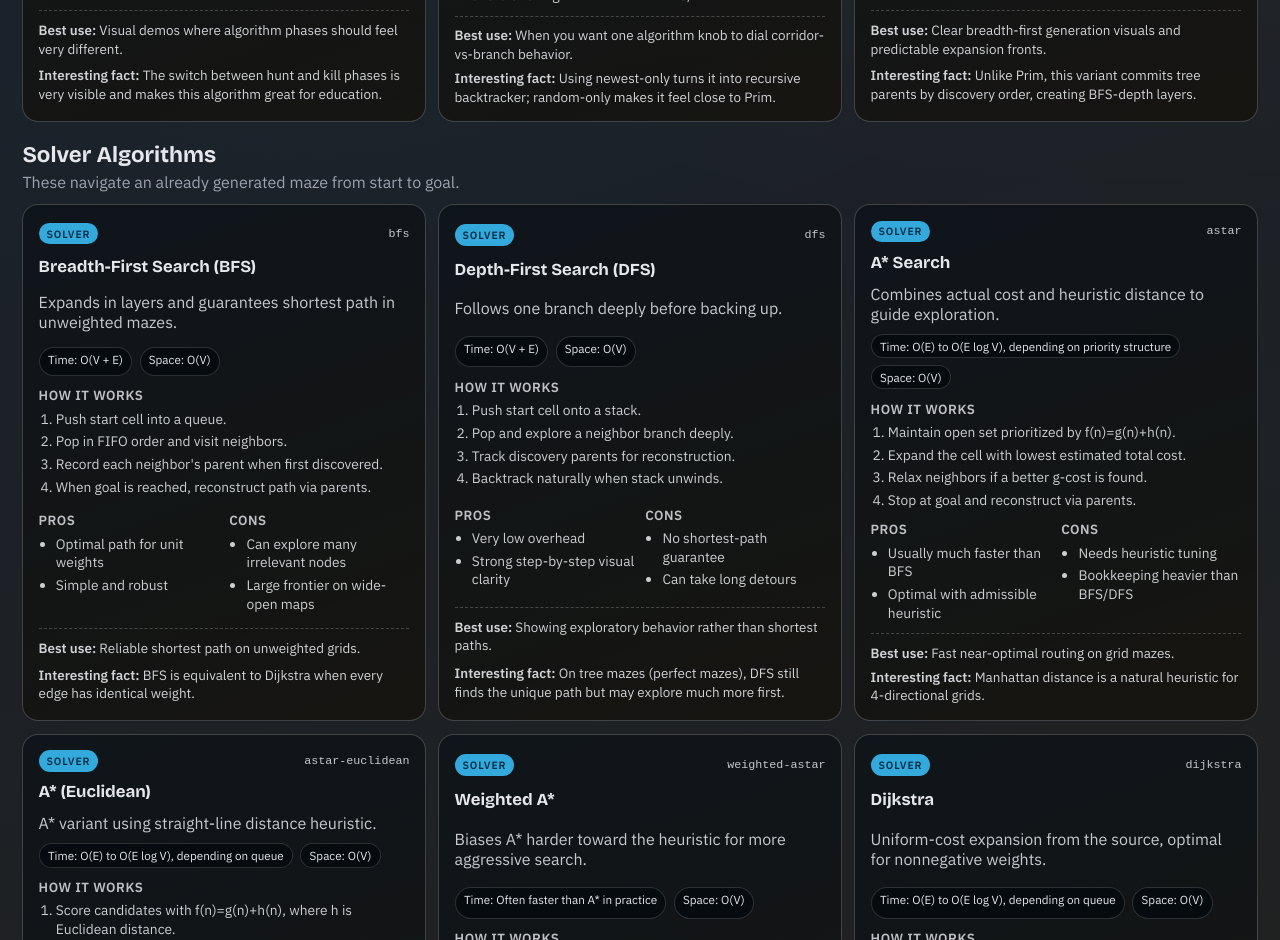
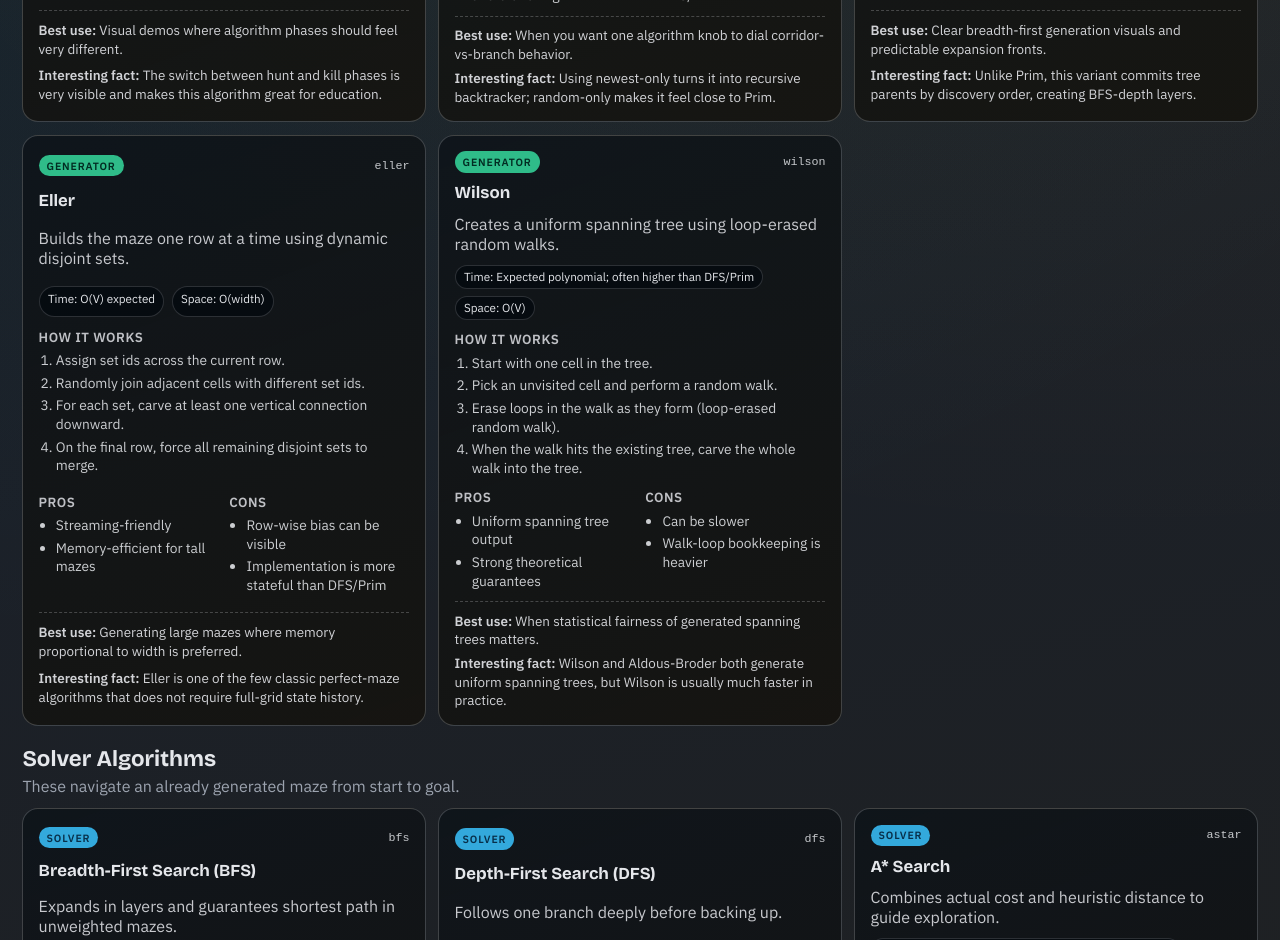
Before and after one commit to Elmar2001/mazer, a Next.js app: page /docs in a window 1280 px wide. Shown: the part 1860-2800 px from the top of the page. Built offline with nearby package versions, Linux system fonts and the light colour scheme.

Commit message:
Document Eller, Wilson, and left-hand wall follower

```diff
--- a/src/ui/docs/algorithmDocs.ts
+++ b/src/ui/docs/algorithmDocs.ts
@@ -186,6 +186,44 @@ export const ALGORITHM_DOCS: AlgorithmDoc[] = [
     bestFor: "Clear breadth-first generation visuals and predictable expansion fronts.",
     interestingFact:
       "Unlike Prim, this variant commits tree parents by discovery order, creating BFS-depth layers.",
+  },
+  {
+    id: "eller",
+    name: "Eller",
+    kind: "Generator",
+    summary: "Builds the maze one row at a time using dynamic disjoint sets.",
+    howItWorks: [
+      "Assign set ids across the current row.",
+      "Randomly join adjacent cells with different set ids.",
+      "For each set, carve at least one vertical connection downward.",
+      "On the final row, force all remaining disjoint sets to merge.",
+    ],
+    timeComplexity: "O(V) expected",
+    spaceComplexity: "O(width)",
+    pros: ["Streaming-friendly", "Memory-efficient for tall mazes"],
+    cons: ["Row-wise bias can be visible", "Implementation is more stateful than DFS/Prim"],
+    bestFor: "Generating large mazes where memory proportional to width is preferred.",
+    interestingFact:
+      "Eller is one of the few classic perfect-maze algorithms that does not require full-grid state history.",
+  },
+  {
+    id: "wilson",
+    name: "Wilson",
+    kind: "Generator",
+    summary: "Creates a uniform spanning tree using loop-erased random walks.",
+    howItWorks: [
+      "Start with one cell in the tree.",
+      "Pick an unvisited cell and perform a random walk.",
+      "Erase loops in the walk as they form (loop-erased random walk).",
+      "When the walk hits the existing tree, carve the whole walk into the tree.",
+    ],
+    timeComplexity: "Expected polynomial; often higher than DFS/Prim",
+    spaceComplexity: "O(V)",
+    pros: ["Uniform spanning tree output", "Strong theoretical guarantees"],
+    cons: ["Can be slower", "Walk-loop bookkeeping is heavier"],
+    bestFor: "When statistical fairness of generated spanning trees matters.",
+    interestingFact:
+      "Wilson and Aldous-Broder both generate uniform spanning trees, but Wilson is usually much faster in practice.",
   },
   {
     id: "bfs",
@@ -377,6 +415,25 @@ export const ALGORITHM_DOCS: AlgorithmDoc[] = [
     interestingFact:
       "In perfect mazes (tree mazes), wall following always reaches the goal because there are no isolated loops.",
   },
+  {
+    id: "left-wall-follower",
+    name: "Wall Follower (Left-Hand)",
+    kind: "Solver",
+    summary: "Left-hand counterpart of wall following with mirrored turn preference.",
+    howItWorks: [
+      "Keep one hand on the left wall while moving.",
+      "Prefer left turn, then straight, then right, then back.",
+      "Track visited/discovered cells and parent links.",
+      "Reconstruct path after goal is reached.",
+    ],
+    timeComplexity: "Input-dependent, typically O(E) in tree mazes",
+    spaceComplexity: "O(V) with parent tracking",
+    pros: ["Simple local rule", "Useful for comparing handedness behavior"],
+    cons: ["Not generally optimal", "Same topology limits as right-hand variant"],
+    bestFor: "Educational side-by-side comparison with right-hand wall following.",
+    interestingFact:
+      "In simply connected mazes, left-hand and right-hand rules both solve, but can produce very different traversal traces.",
+  },
 ];
 
 export const GENERATOR_DOCS = ALGORITHM_DOCS.filter(
```
Also changed, not shown: 1 other file (tests, documents, lock files or other folders).
